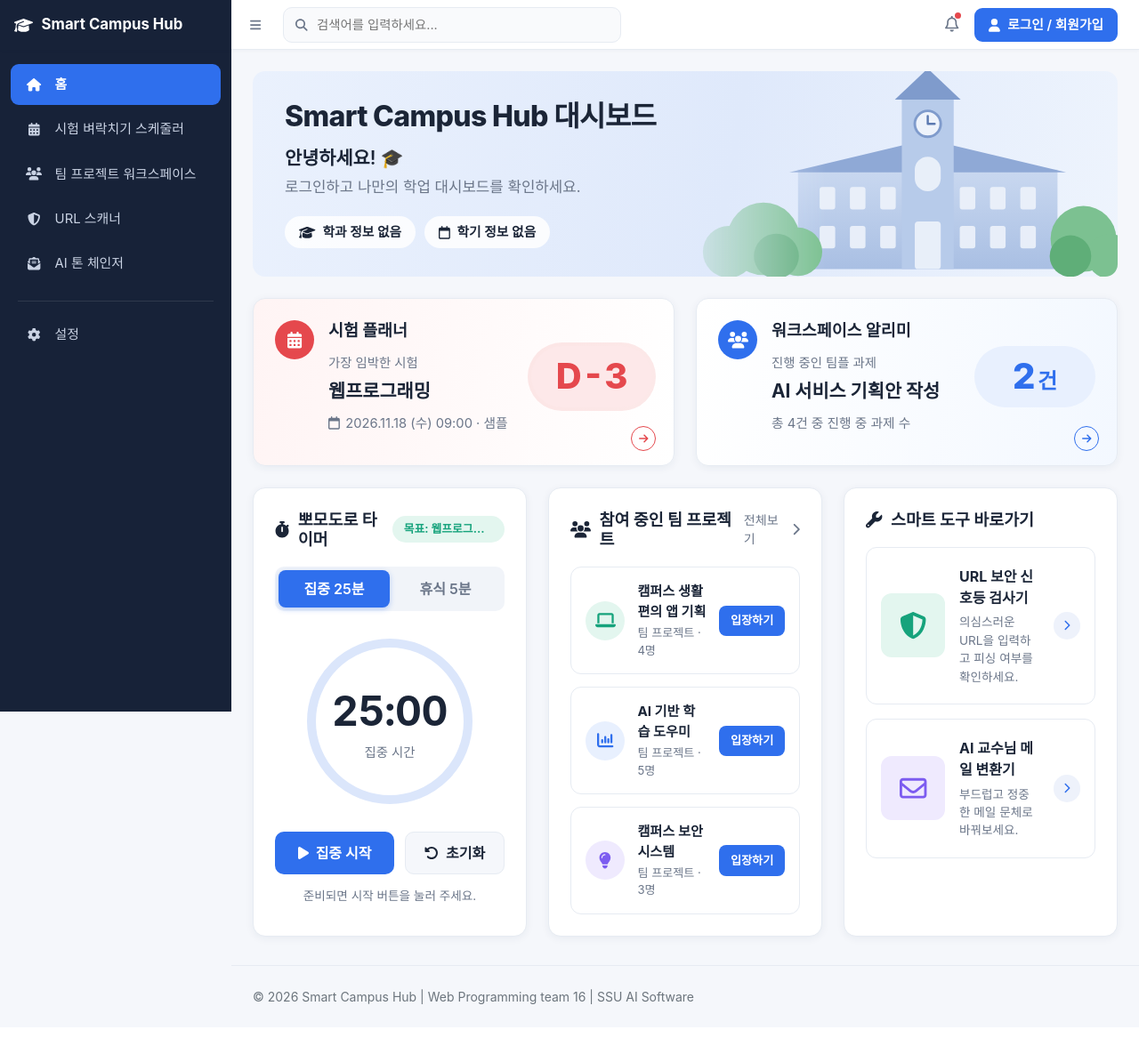
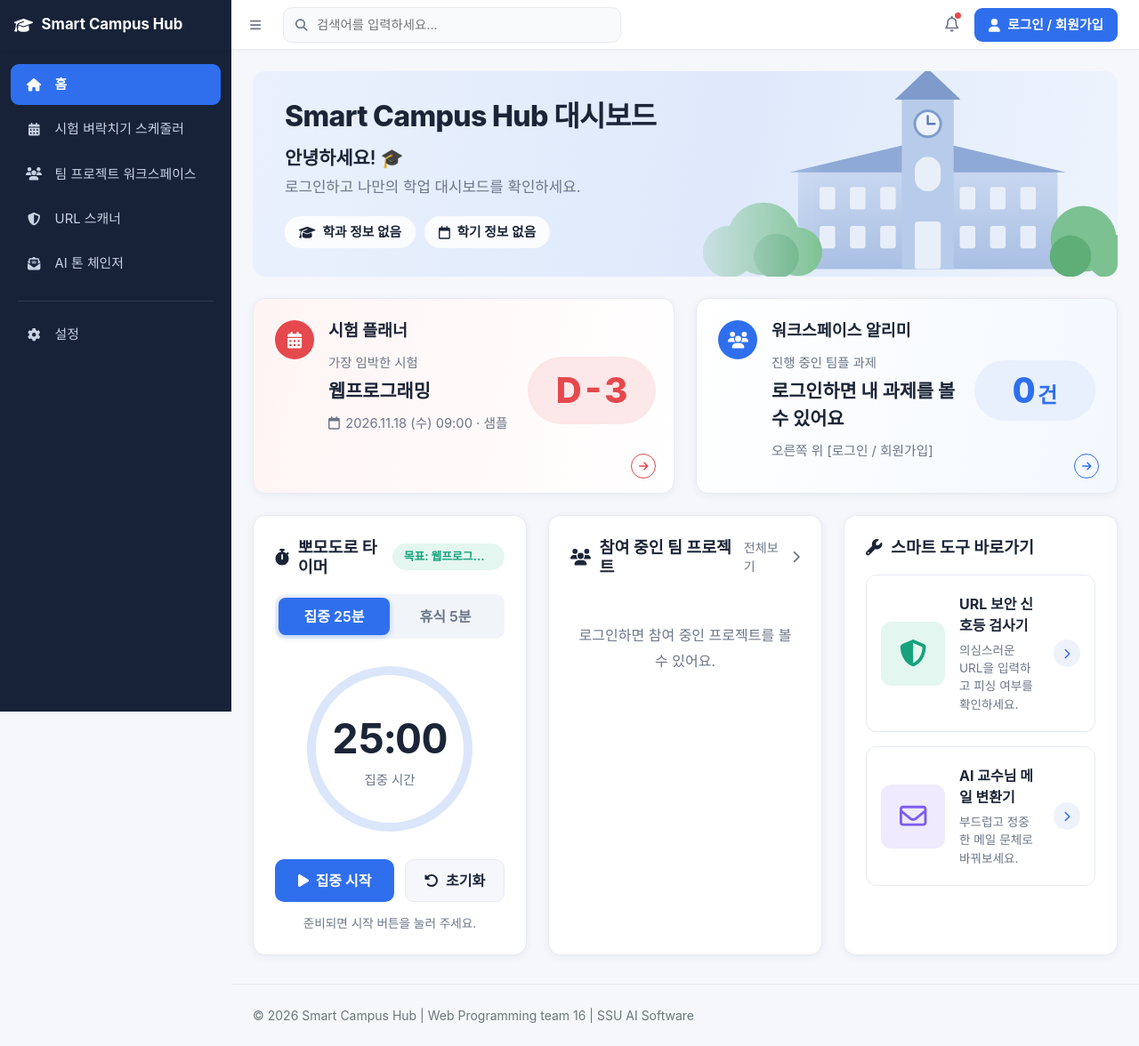
Before and after one commit to featheraking/WebProgramming_team16, a Flask app: page / in a window 1280 px wide. Shown: the whole page at 89% size. Before the commit the page ends 1129 px from the top, so only its background shows below. Run offline with Flask 3, Linux system fonts and the light colour scheme; some libraries are stand-ins or nearby versions; some web fonts are replaced.

Commit message:
로그인 백엔드 연결, 홈 대시보드 DB 연동

```diff
--- a/SmartCampus/init_db.py
+++ b/SmartCampus/init_db.py
@@ -19,9 +19,7 @@ def split_statements(sql):
 def main():
     statements = split_statements(SCHEMA.read_text(encoding='utf-8'))
 
-    if '--yes' not in sys.argv:
-        answer = input(f"'{Config.DB_NAME}' DB를 생성. 기존 데이터는 삭제. ")
-        return
+    print(f"'{Config.DB_NAME}' DB를 새로 만듭니다. (기존 데이터는 삭제)")
 
     try:
         conn = pymysql.connect(host=Config.DB_HOST, port=Config.DB_PORT, user=Config.DB_USER,
--- a/SmartCampus/static/css/dashboard.css
+++ b/SmartCampus/static/css/dashboard.css
@@ -278,6 +278,12 @@
 }
 .dashboard-home .dh-enter:hover { background: #255fd6; color: #fff; }
 .dashboard-home .dh-empty { margin: 2rem 0; text-align: center; color: var(--dh-muted); }
+.dashboard-home .dh-empty { line-height: 1.8; }
+.dashboard-home .dh-empty a,
+.dashboard-home .dh-project-more { color: var(--dh-blue); font-weight: 600; text-decoration: none; }
+.dashboard-home .dh-project-more { display: block; padding: 0.25rem 0; text-align: center; font-size: 0.85rem; }
+.dashboard-home .dh-empty a:hover,
+.dashboard-home .dh-project-more:hover { text-decoration: underline; }
 
 /* 프로젝트·도구 색상 테마 */
 .dashboard-home .tone-blue   { --tone: var(--dh-blue);   --tone-soft: var(--dh-blue-soft); }
--- a/SmartCampus/static/js/dashboard.js
+++ b/SmartCampus/static/js/dashboard.js
@@ -9,29 +9,15 @@
     // 시험 스케줄러(exam-scheduler.js) 저장 키
     const EXAM_STORAGE_KEY = 'smart-campus-exams-v1';
 
-    // ---------------------------------------------------------------
     // 데이터 계층 (Flask에서 수정할 예정)
     const SAMPLE_EXAMS = [
         { name: '웹프로그래밍', at: daysFromToday(3, 9, 0) },
         { name: '자료구조', at: daysFromToday(6, 13, 0) },
         { name: '선형대수', at: daysFromToday(10, 9, 0) },
     ];
-    // ---------------------------------------------------------------
 
-    // icon: Font Awesome 아이콘 이름, tone: blue | green | purple
-    const SAMPLE_PROJECTS = [
-        { id: 1, name: '캠퍼스 생활 편의 앱 기획', members: 4, icon: 'fa-laptop', tone: 'green' },
-        { id: 2, name: 'AI 기반 학습 도우미', members: 5, icon: 'fa-chart-column', tone: 'blue' },
-        { id: 3, name: '캠퍼스 보안 시스템', members: 3, icon: 'fa-lightbulb', tone: 'purple' },
-    ];
-
-    // 워크스페이스 칸반의 3단 상태: todo | doing | done (내게 배정된 과제만)
-    const SAMPLE_TASKS = [
-        { title: 'AI 서비스 기획안 작성', projectId: 2, status: 'doing', due: daysFromToday(2, 23, 59) },
-        { title: '화면 설계서 정리', projectId: 1, status: 'doing', due: daysFromToday(4, 23, 59) },
-        { title: '보안 요구사항 조사', projectId: 3, status: 'todo', due: daysFromToday(7, 23, 59) },
-        { title: '주제 선정 회의록 작성', projectId: 1, status: 'done', due: daysFromToday(-3, 23, 59) },
-    ];
+    const MAX_HOME_PROJECTS = 3;
+    let homeData = null;
 
     function daysFromToday(days, hour, minute) {
         const d = new Date();
@@ -53,12 +39,15 @@
         return { exams: SAMPLE_EXAMS, isSample: true };
     }
 
-    function loadProjects() {
-        return SAMPLE_PROJECTS;
-    }
-
-    function loadTasks() {
-        return SAMPLE_TASKS;
+    async function loadHomeData() {
+        if (!loadUser()) return null;
+        try {
+            const res = await fetch('/api/dashboard', { headers: { Accept: 'application/json' } });
+            const data = await res.json();
+            return data.ok ? data : null;
+        } catch {
+            return null;
+        }
     }
 
     // 로그인 정보는 공통 틀 스크립트(js/frame.js)가 관리
@@ -131,38 +120,51 @@
 
     // 2-2. 워크스페이스 알리미
     function renderTaskWidget() {
-        const tasks = loadTasks();
-        const doing = tasks
-            .filter((t) => t.status === 'doing')
-            .sort((a, b) => new Date(a.due) - new Date(b.due));
+        const tasks = homeData ? homeData.tasks : null;
+        const doingCount = tasks ? tasks.doingCount : 0;
 
         // "2건"에서 숫자만 크게, "건"은 작게
         const badge = $('#taskCountBadge');
-        badge.textContent = doing.length;
+        badge.textContent = doingCount;
         const unit = document.createElement('small');
         unit.textContent = '건';
         badge.appendChild(unit);
 
-        $('#taskTopTitle').textContent = doing.length ? doing[0].title : '진행 중인 과제가 없어요';
-        $('#taskCountDesc').textContent = tasks.length
-            ? `총 ${tasks.length}건 중 진행 중 과제 수`
-            : '참여 코드로 팀플 방에 입장해 보세요.';
+        if (!tasks) {
+            $('#taskTopTitle').textContent = '로그인하면 내 과제를 볼 수 있어요';
+            $('#taskCountDesc').textContent = '오른쪽 위 [로그인 / 회원가입]';
+            return;
+        }
+        $('#taskTopTitle').textContent = tasks.nearestTitle || '진행 중인 과제가 없어요';
+        $('#taskCountDesc').textContent = tasks.total
+            ? `총 ${tasks.total}건 중 진행 중 과제 수`
+            : '아직 맡은 과제가 없어요.';
     }
 
     // 3-2. 참여 중인 팀 프로젝트 목록
     const TONES = ['blue', 'green', 'purple'];
+    const ICONS = ['fa-laptop', 'fa-chart-column', 'fa-lightbulb'];
+
+    function formatDueDate(dateString) {
+        const [, month, day] = (dateString || '').split('-');
+        return month && day ? `${Number(month)}/${Number(day)}` : '';
+    }
 
     function renderProjects() {
-        const projects = loadProjects();
         const list = $('#projectList');
         list.replaceChildren();
 
-        if (!projects.length) {
-            list.innerHTML = '<p class="dh-empty">참여 코드로 팀플 방에 입장해 보세요.</p>';
+        if (!homeData) {
+            list.innerHTML = '<p class="dh-empty">로그인하면 참여 중인 프로젝트를 볼 수 있어요.</p>';
             return;
         }
-        projects.forEach((p) => {
-            const tone = TONES.includes(p.tone) ? p.tone : 'blue';
+        const projects = homeData.projects;
+        if (!projects.length) {
+            list.innerHTML = '<p class="dh-empty">아직 참여 중인 프로젝트가 없어요.<br><a href="/workspace">워크스페이스에서 프로젝트 만들기</a></p>';
+            return;
+        }
+        projects.slice(0, MAX_HOME_PROJECTS).forEach((p, index) => {
+            const tone = TONES[index % TONES.length];
             const item = document.createElement('div');
             item.className = `dh-project tone-${tone}`;
             item.innerHTML = `
@@ -173,12 +175,28 @@
                 </div>
                 <a class="dh-enter">입장하기</a>`;
             // 사용자 입력이 들어갈 수 있는 값은 textContent로 넣음 (XSS 방지)
-            item.querySelector('.fas').classList.add(/^fa-[a-z0-9-]+$/.test(p.icon) ? p.icon : 'fa-folder');
+            item.querySelector('.fas').classList.add(ICONS[index % ICONS.length]);
             item.querySelector('.dh-project-name').textContent = p.name;
-            item.querySelector('.dh-project-meta').textContent = `팀 프로젝트 · ${p.members}명`;
+            const due = formatDueDate(p.dueDate);
+            item.querySelector('.dh-project-meta').textContent =
+                `참여자 ${p.memberCount}/${p.maxMembers}명` + (due ? ` · 마감 ${due}` : '');
             item.querySelector('.dh-enter').href = `/workspace/project/${encodeURIComponent(p.id)}`;
             list.appendChild(item);
         });
+
+        if (projects.length > MAX_HOME_PROJECTS) {
+            const more = document.createElement('a');
+            more.className = 'dh-project-more';
+            more.href = '/workspace';
+            more.textContent = `+ ${projects.length - MAX_HOME_PROJECTS}개 프로젝트 더 보기`;
+            list.appendChild(more);
+        }
+    }
+
+    async function refreshHomeData() {
+        homeData = await loadHomeData();
+        renderTaskWidget();
+        renderProjects();
     }
 
     // 3-1. 뽀모도로 타이머
@@ -310,12 +328,14 @@
     window.addEventListener('DOMContentLoaded', () => {
         renderUser();
         renderExamWidget();
-        renderTaskWidget();
-        renderProjects();
+        refreshHomeData();
         initPomodoro();
 
         // 상단바에서 로그인,로그아웃하면 배너 인사말 갱신
-        document.addEventListener('sch:auth', renderUser);
+        document.addEventListener('sch:auth', () => {
+            renderUser();
+            refreshHomeData();
+        });
 
         // 자정이 지나면 D-Day가 바뀌므로 1분마다 다시 계산
         setInterval(renderExamWidget, 60000);
--- a/SmartCampus/static/js/frame.js
+++ b/SmartCampus/static/js/frame.js
@@ -1,6 +1,5 @@
 /*
-    [현재 구현] 서버가 없으므로 로그인 된 척만 하고 이름,학번을 브라우저에 저장 (비밀번호는 저장 안 함)
-    [Flask 연동시]PROTOTYPE_MODE를 false로 바꾸면 폼이 /auth/login, /auth/register로 실제 전송됨.
+    로그인 · 회원가입 · 로그아웃 (서버: views/auth_views.py)
 
     다른 페이지에서 로그인 정보가 필요하면:
      const user = SCH.getUser(); // 없으면 null
@@ -9,29 +8,36 @@
 (function () {
     'use strict';
 
-    const PROTOTYPE_MODE = true;
-    const USER_KEY = 'smart-campus-demo-user'; // 지금 로그인한 사람
-    const ACCOUNTS_KEY = 'smart-campus-demo-accounts'; // 가입한 사람들 (아이디 → 이름·학번, 비밀번호 제외)
+    let currentUser = window.SCH_CURRENT_USER || null;
 
-    function read(key) {
-        try { return JSON.parse(localStorage.getItem(key)); } catch { return null; }
-    }
     function getUser() {
-        return read(USER_KEY);
-    }
-    function saveAccount(user) {
-        const accounts = read(ACCOUNTS_KEY) || {};
-        accounts[user.username] = user;
-        try { localStorage.setItem(ACCOUNTS_KEY, JSON.stringify(accounts)); } catch { /* 무시 */ }
+        return currentUser;
     }
     function setUser(user) {
-        try {
-            if (user) localStorage.setItem(USER_KEY, JSON.stringify(user));
-            else localStorage.removeItem(USER_KEY);
-        } catch { /* 저장 불가 환경이면 무시 */ }
+        currentUser = user || null;
         renderAuth();
     }
 
+    async function postForm(form) {
+        try {
+            const res = await fetch(form.action, {
+                method: 'POST',
+                body: new FormData(form),
+                headers: { Accept: 'application/json' },
+            });
+            const data = await res.json().catch(() => ({}));
+            if (!res.ok || !data.ok) return { error: data.error || '잠시 후 다시 시도해 주세요.' };
+            return { user: data.user };
+        } catch {
+            return { error: '서버에 연결할 수 없어요.' };
+        }
+    }
+
+    function showMessage(box, msg) {
+        if (!box) return;
+        box.textContent = msg;
+        box.classList.toggle('d-none', !msg);
+    }
 
     // 1. 사이드바 현재 메뉴 표시
     function markActiveMenu() {
@@ -69,22 +75,27 @@
     function initLogin() {
         const form = document.getElementById('schLoginForm');
         if (!form) return;
-        form.addEventListener('submit', (e) => {
+        const errorBox = document.getElementById('schLoginError');
+        const submitBtn = form.querySelector('[type="submit"]');
+
+        form.addEventListener('submit', async (e) => {
+            e.preventDefault();
+            showMessage(errorBox, '');
             if (!form.checkValidity()) {
-                e.preventDefault();
                 form.classList.add('was-validated');
                 return;
             }
-            if (!PROTOTYPE_MODE) return; // 실제 서버로 전송
-            e.preventDefault();
-            const username = form.username.value.trim();
-            const accounts = read(ACCOUNTS_KEY) || {};
-            // 가입한 아이디면 그 정보를 쓰고, 없으면 아이디를 이름 대신 표시 (비밀번호는 확인하지 않음)
-            setUser(accounts[username]
-                || { username, name: username, studentId: '', department: 'AI소프트웨어학부', semester: '2026년 2학기' });
+            submitBtn.disabled = true;
+            const { user, error } = await postForm(form);
+            submitBtn.disabled = false;
+            if (error) {
+                showMessage(errorBox, error);
+                return;
+            }
             form.reset();
             form.classList.remove('was-validated');
             hideLoginDropdown();
+            setUser(user);
         });
     }
 
@@ -93,49 +104,34 @@
         const form = document.getElementById('schRegisterForm');
         if (!modalEl || !form) return;
         const errorBox = document.getElementById('schRegisterError');
-        const showError = (msg) => {
-            errorBox.textContent = msg;
-            errorBox.classList.toggle('d-none', !msg);
-        };
+        const submitBtn = form.querySelector('[type="submit"]');
 
         modalEl.addEventListener('show.bs.modal', hideLoginDropdown);
         modalEl.addEventListener('hidden.bs.modal', () => {
             form.reset();
             form.classList.remove('was-validated');
-            showError('');
+            showMessage(errorBox, '');
         });
 
-        form.addEventListener('submit', (e) => {
+        form.addEventListener('submit', async (e) => {
+            e.preventDefault();
             const match = form.password.value === form.password_confirm.value;
             form.password_confirm.setCustomValidity(match ? '' : '비밀번호가 일치하지 않습니다.');
             if (!form.checkValidity()) {
-                e.preventDefault();
                 form.classList.add('was-validated');
-                showError(match ? '입력값을 다시 확인해 주세요.' : '비밀번호가 일치하지 않습니다.');
+                showMessage(errorBox, match ? '입력값을 다시 확인해 주세요.' : '비밀번호가 일치하지 않습니다.');
                 return;
             }
-            if (!PROTOTYPE_MODE) return;
-            e.preventDefault();
-            const user = {
-                username: form.username.value.trim(),
-                name: form.name.value.trim(),
-                studentId: form.student_id.value.trim(),
-                department: 'AI소프트웨어학부',
-                semester: '2026년 2학기',
-            };
-            saveAccount(user);
+            showMessage(errorBox, '');
+            submitBtn.disabled = true;
+            const { user, error } = await postForm(form);
+            submitBtn.disabled = false;
+            if (error) {
+                showMessage(errorBox, error);
+                return;
+            }
+            bootstrap.Modal.getOrCreateInstance(modalEl).hide();
             setUser(user);
-            bootstrap.Modal.getOrCreateInstance(modalEl).hide();
-        });
-    }
-
-    function initLogout() {
-        document.querySelectorAll('.sch-logout').forEach((link) => {
-            link.addEventListener('click', (e) => {
-                if (!PROTOTYPE_MODE) return; // 실제로 /auth/logout 이동
-                e.preventDefault();
-                setUser(null);
-            });
         });
     }
 
@@ -143,10 +139,8 @@
 
     window.addEventListener('DOMContentLoaded', () => {
         markActiveMenu();
-        window.addEventListener('hashchange', markActiveMenu);
         initLogin();
         initRegister();
-        initLogout();
         renderAuth();
     });
 })();
--- a/SmartCampus/templates/base.html
+++ b/SmartCampus/templates/base.html
@@ -47,6 +47,7 @@
                             <h6>로그인</h6>
                             <button type="button" class="btn-close btn-sm" aria-label="닫기" onclick="bootstrap.Dropdown.getInstance(this.closest('.dropdown').querySelector('[data-bs-toggle]')).hide()"></button>
                         </div>
+                        <div class="alert alert-danger d-none py-2 small" id="schLoginError" role="alert"></div>
                         <form id="schLoginForm" method="post" action="{{ url_for('auth.login') }}" novalidate>
                             <div class="sch-input">
                                 <span class="sch-field-icon"><i class="far fa-user"></i></span>
@@ -179,6 +180,7 @@
         <!-- ===== 공통 스크립트 (순서 유지) ===== -->
         <script src="https://cdn.jsdelivr.net/npm/bootstrap@5.2.3/dist/js/bootstrap.bundle.min.js" crossorigin="anonymous"></script>
         <script src="{{ url_for('static', filename='js/scripts.js') }}"></script>
+        <script>window.SCH_CURRENT_USER = {{ current_user | tojson }};</script>
         <script src="{{ url_for('static', filename='js/frame.js') }}"></script>
         <!-- 페이지 JS -->
         {% block scripts %}{% endblock %}
--- a/SmartCampus/views/auth_views.py
+++ b/SmartCampus/views/auth_views.py
@@ -1,8 +1,55 @@
 from functools import wraps
 
-from flask import Blueprint, redirect, render_template, session, url_for
+import re
+
+import pymysql
+from flask import Blueprint, jsonify, redirect, render_template, request, session, url_for
+from werkzeug.security import check_password_hash, generate_password_hash
+
+from db import execute, query
+
 
 bp = Blueprint('auth', __name__)
+
+
+USER_COLUMNS = 'id, username, name, student_id, email, department, semester'
+
+
+def get_current_user():
+    user_id = session.get('user_id')
+    if user_id is None:
+        return None
+    return query(f'SELECT {USER_COLUMNS} FROM users WHERE id = %s', (user_id,), one=True)
+
+
+def to_public(user):
+    if not user:
+        return None
+    return {
+        'id': user['id'],
+        'username': user['username'],
+        'name': user['name'],
+        'studentId': user['student_id'],
+        'email': user['email'],
+        'department': user['department'],
+        'semester': user['semester'],
+    }
+
+
+def form_data():
+    return request.get_json(silent=True) or request.form
+
+
+def fail(message, status=400):
+    return jsonify({'ok': False, 'error': message}), status
+
+
+@bp.app_context_processor
+def inject_current_user():
+    try:
+        return {'current_user': to_public(get_current_user())}
+    except pymysql.MySQLError:
+        return {'current_user': None}
 
 
 def login_required(view):
@@ -32,15 +79,114 @@ def settings():
 
 @bp.route('/auth/register', methods=['POST'])
 def register():
-    # 구현 예정
-    return redirect(url_for('auth.index'))
+    data = form_data()
+    name = (data.get('name') or '').strip()
+    student_id = (data.get('student_id') or '').strip()
+    username = (data.get('username') or '').strip()
+    email = (data.get('email') or '').strip()
+    password = data.get('password') or ''
+    password_confirm = data.get('password_confirm') or ''
+
+    if not all([name, student_id, username, email, password]):
+        return fail('모든 항목을 입력해 주세요.')
+    if not re.fullmatch(r'\d{8}', student_id):
+        return fail('학번은 숫자 8자리로 입력해 주세요.')
+    if len(username) < 4:
+        return fail('아이디는 4자 이상이어야 해요.')
+    if not re.fullmatch(r'[^@\s]+@[^@\s]+\.[^@\s]+', email):
+        return fail('이메일 형식이 올바르지 않아요.')
+    if len(password) < 8:
+        return fail('비밀번호는 8자 이상이어야 해요.')
+    if password != password_confirm:
+        return fail('비밀번호가 일치하지 않아요.')
+
+    duplicate = query(
+        'SELECT username, student_id, email FROM users WHERE username = %s OR student_id = %s OR email = %s',
+        (username, student_id, email), one=True)
+    if duplicate:
+        if duplicate['username'] == username:
+            return fail('이미 사용 중인 아이디예요.', 409)
+        if duplicate['student_id'] == student_id:
+            return fail('이미 가입된 학번이에요.', 409)
+        return fail('이미 가입된 이메일이에요.', 409)
+
+    user_id = execute(
+        'INSERT INTO users (username, password_hash, name, student_id, email) VALUES (%s, %s, %s, %s, %s)',
+        (username, generate_password_hash(password), name, student_id, email))
+
+    session.clear()
+    session['user_id'] = user_id
+    return jsonify({'ok': True, 'user': to_public(get_current_user())}), 201
 
 
 @bp.route('/auth/login', methods=['POST'])
 def login():
-    # 구현 예정
-    return redirect(url_for('auth.index'))
+    data = form_data()
+    username = (data.get('username') or '').strip()
+    password = data.get('password') or ''
 
+    if not username or not password:
+        return fail('아이디와 비밀번호를 입력해 주세요.')
+
+    user = query('SELECT id, password_hash FROM users WHERE username = %s', (username,), one=True)
+    if not user or not check_password_hash(user['password_hash'], password):
+        return fail('아이디 또는 비밀번호가 올바르지 않아요.', 401)
+
+    session.clear()
+    session['user_id'] = user['id']
+    session.permanent = bool(data.get('remember'))
+    return jsonify({'ok': True, 'user': to_public(get_current_user())})
+
+
+@bp.route('/auth/me')
+def me():
+    return jsonify({'ok': True, 'user': to_public(get_current_user())})
+
+# 작성중
+
+DOING_STATUSES = ('progress', '진행 중')
+
+
+@bp.route('/api/dashboard')
+def dashboard_data():
+    user_id = session.get('user_id')
+    if user_id is None:
+        return fail('로그인이 필요해요.', 401)
+
+    projects = query(
+        '''SELECT p.id, p.name, p.due_date, p.max_members,
+                  (SELECT COUNT(*) FROM project_members m2 WHERE m2.project_id = p.id) AS member_count
+           FROM projects p
+           JOIN project_members m ON m.project_id = p.id
+           WHERE m.user_id = %s
+           ORDER BY p.due_date IS NULL, p.due_date, p.name''',
+        (user_id,))
+
+    tasks = query(
+        '''SELECT t.title, t.status, t.due_date
+           FROM project_tasks t
+           JOIN task_assignees a ON a.task_id = t.id
+           WHERE a.user_id = %s AND t.is_active = TRUE''',
+        (user_id,))
+
+    doing = sorted((t for t in tasks if t['status'] in DOING_STATUSES),
+                   key=lambda t: (t['due_date'] is None, t['due_date'] or ''))
+
+    return jsonify({
+        'ok': True,
+        'projects': [{
+            'id': p['id'],
+            'name': p['name'],
+            'dueDate': p['due_date'].isoformat() if p['due_date'] else None,
+            'memberCount': p['member_count'],
+            'maxMembers': p['max_members'],
+        } for p in projects],
+        'tasks': {
+            'total': len(tasks),
+            'doingCount': len(doing),
+            'nearestTitle': doing[0]['title'] if doing else None,
+        },
+    })
 
 @bp.route('/auth/logout')
 def logout():
```
